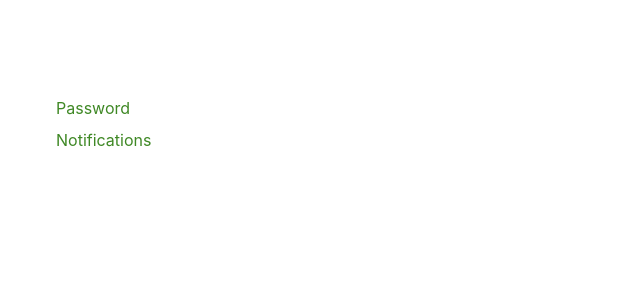
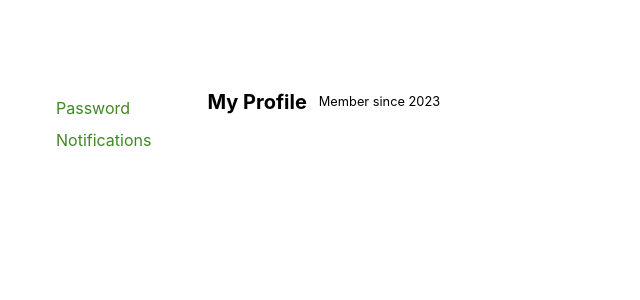
Before and after one commit to arjun1571/profile-dashboard, a React (Create React App) app: page / in a window 1280 px wide. Shown: the top 300 px of the page, without its empty margins (0-640 px from the left). Built offline with nearby package versions, Linux system fonts and the light colour scheme.

Commit message:
password header text design done

```diff
--- a/src/LayOut/Main.js
+++ b/src/LayOut/Main.js
@@ -8,7 +8,7 @@ const Main = () => {
             <div className=''>
                 <LeftSide></LeftSide>
             </div>
-            <div className='p-20'>
+            <div className='mt-12'>
                 <Outlet></Outlet>
             </div>
         </div>
--- a/src/Page/LeftSide/LeftSide.js
+++ b/src/Page/LeftSide/LeftSide.js
@@ -4,7 +4,7 @@ import { Link } from 'react-router-dom';
 const LeftSide = () => {
 
     return (
-        <div className='lg:p-14'>
+        <div className='lg:p-14 p-2'>
             <Link to={"/password"} ><button style={{color:"#3F8825"}} className='mb-2'>Password</button></Link>
             <br/>
             <Link  to={"/Notification"}><button style={{color:"#3F8825"}}>Notifications</button></Link>
--- a/src/Page/PassWord/Password.js
+++ b/src/Page/PassWord/Password.js
@@ -3,7 +3,10 @@ import React from 'react';
 const Password = () => {
     return (
         <div>
-            this is password
+            <div className='flex'>
+                <h1 className='text-xl font-bold'>My Profile</h1>
+                <p className='mx-3'><small>Member since 2023</small></p>
+            </div>
         </div>
     );
 };
--- a/src/Routes/Routes.js
+++ b/src/Routes/Routes.js
@@ -10,6 +10,10 @@ export const routes =  createBrowserRouter([
         element: <Main></Main>,
         children:[
             {
+                path:"/",
+                element: <Password></Password>
+            },
+            {
                 path:"/password",
                 element: <Password></Password>
             },
```
